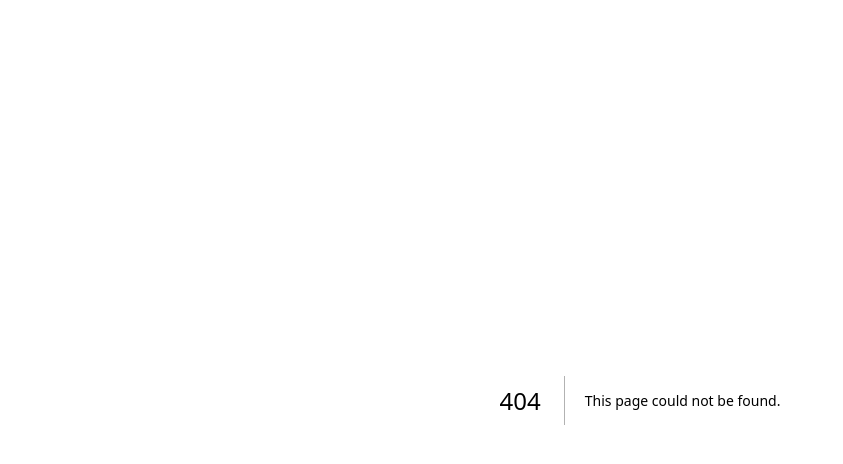
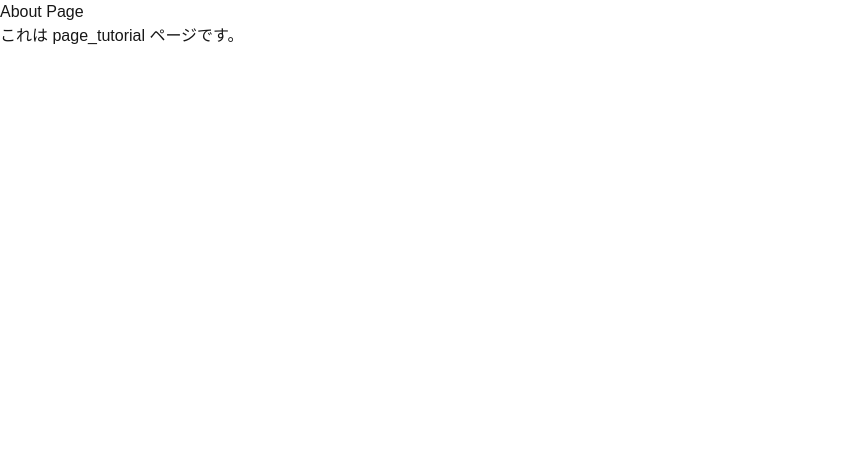
Before and after one commit to kmykprn/nextjs_tutorials, a Next.js app: page /page_tutorial in a window 1280 px wide. Before the commit this address had no page. Shown: the top 464 px of the page, without its empty margins (0-843 px from the left). Built offline with nearby package versions, Linux system fonts and the light colour scheme.

Commit message:
ページを作成するチュートリアルの実装

```diff
--- /dev/null
+++ b/app/page_tutorial/page.tsx
@@ -0,0 +1,8 @@
+export default function AboutPage() {
+  return (
+    <div>
+      <h1>About Page</h1>
+      <p>これは page_tutorial ページです。</p>
+    </div>
+  )
+}
```
